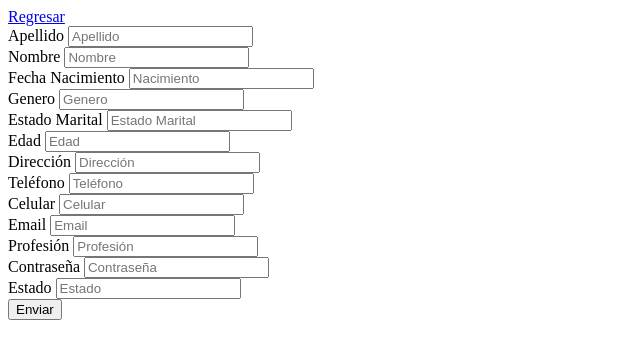
After one commit to ProfeAlbeiro/app_web_php, a PHP site: page /views/company/register.view.php in a window 1280 px wide. The commit adds this page. Shown: the top 359 px of the page, without its empty margins (0-640 px from the left). Run offline with PHP 8.4, Linux system fonts and the light colour scheme.

Commit message:
Formulario de AutoRegistro

```diff
--- a/controllers/Landing.php
+++ b/controllers/Landing.php
@@ -6,5 +6,10 @@
         public function main(){
             require_once "views/company/index.view.php";
         }
+
+        // Formulario de Registro
+        public function register(){
+            require_once "views/company/register.view.php";
+        }
     }
 ?>
--- a/views/company/index.view.php
+++ b/views/company/index.view.php
@@ -7,5 +7,6 @@
 </head>
 <body>
     <h1>Soy la página inicial de la Empresa</h1>
+    <a href="?c=Landing&a=register">Iniciar Sesión</a>
 </body>
 </html>
--- /dev/null
+++ b/views/company/register.view.php
@@ -0,0 +1,68 @@
+<!DOCTYPE html>
+<html lang="en">
+<head>
+    <meta charset="UTF-8">
+    <meta name="viewport" content="width=device-width, initial-scale=1.0">
+    <title>Document</title>
+</head>
+<body>
+    <a href="?">Regresar</a>
+    <form action="?c=Users&a=user_create" method="POST">
+        <div>
+            <label for="">Apellido</label>
+            <input type="text" name="apellido" placeholder="Apellido">
+        </div>
+        <div>
+            <label for="">Nombre</label>
+            <input type="text" name="nombre" placeholder="Nombre">
+        </div>
+        <div>
+            <label for="">Fecha Nacimiento</label>
+            <input type="text" name="fecha" placeholder="Nacimiento">
+        </div>
+        <div>
+            <label for="">Genero</label>
+            <input type="text" name="genero" placeholder="Genero">
+        </div>
+        <div>
+            <label for="">Estado Marital</label>
+            <input type="text" name="estado_m" placeholder="Estado Marital">
+        </div>
+        <div>
+            <label for="">Edad</label>
+            <input type="text" name="edad" placeholder="Edad">
+        </div>
+        <div>
+            <label for="">Dirección</label>
+            <input type="text" name="direccion" placeholder="Dirección">
+        </div>
+        <div>
+            <label for="">Teléfono</label>
+            <input type="text" name="telefono" placeholder="Teléfono">
+        </div>
+        <div>
+            <label for="">Celular</label>
+            <input type="text" name="celular" placeholder="Celular">
+        </div>
+        <div>
+            <label for="">Email</label>
+            <input type="text" name="mail" placeholder="Email">
+        </div>
+        <div>
+            <label for="">Profesión</label>
+            <input type="text" name="profesion" placeholder="Profesión">
+        </div>
+        <div>
+            <label for="">Contraseña</label>
+            <input type="text" name="pass" placeholder="Contraseña">
+        </div>
+        <div>
+            <label for="">Estado</label>
+            <input type="text" name="estado" placeholder="Estado">
+        </div>
+        <div>
+            <input type="submit" value="Enviar">
+        </div>
+    </form>
+</body>
+</html>
```
Also changed, not shown: controllers/Users.php (+13 -13 lines).
